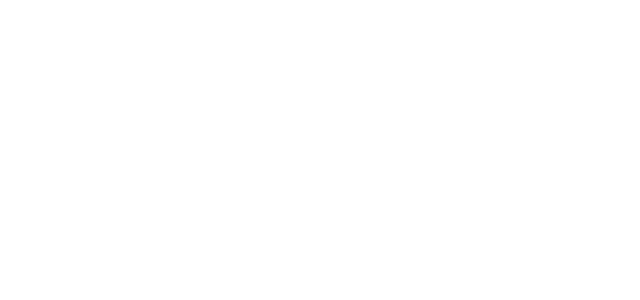
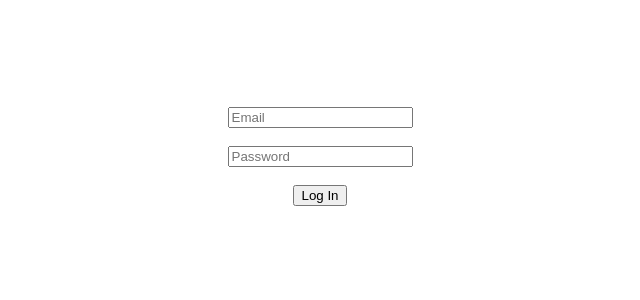
Before and after one commit to Mstrdstrctn7/ForgeOfValhalla, a React (Vite) app in the folder forgeofvalhalla/: page /login in a window 1280 px wide. Shown: the top 300 px of the page, without its empty margins (320-960 px from the left). Built offline with nearby package versions, Linux system fonts and the light colour scheme.

Commit message:
Update Login.jsx

```diff
--- a/forgeofvalhalla/src/pages/Login.jsx
+++ b/forgeofvalhalla/src/pages/Login.jsx
@@ -1,8 +1,24 @@
+import React, { useState } from 'react'
+import { supabase } from '../supabaseClient'
+
 export default function Login() {
+  const [email, setEmail] = useState('')
+  const [password, setPassword] = useState('')
+  const [message, setMessage] = useState('')
+
+  const handleLogin = async () => {
+    const { error } = await supabase.auth.signInWithPassword({ email, password })
+    if (error) setMessage(error.message)
+    else setMessage('Logged in successfully!')
+  }
+
   return (
     <div style={{ textAlign: 'center', color: 'white', padding: '2rem' }}>
-      <h2>Login to Forge of Valhalla</h2>
-      {/* Add Supabase auth here later */}
+      <h2>Login</h2>
+      <input type="email" placeholder="Email" onChange={e => setEmail(e.target.value)} /><br /><br />
+      <input type="password" placeholder="Password" onChange={e => setPassword(e.target.value)} /><br /><br />
+      <button onClick={handleLogin}>Log In</button>
+      <p>{message}</p>
     </div>
   )
-}
+        }
```
